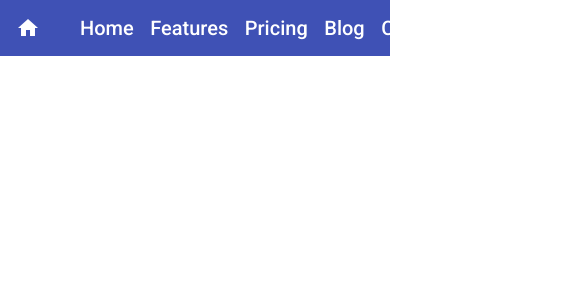
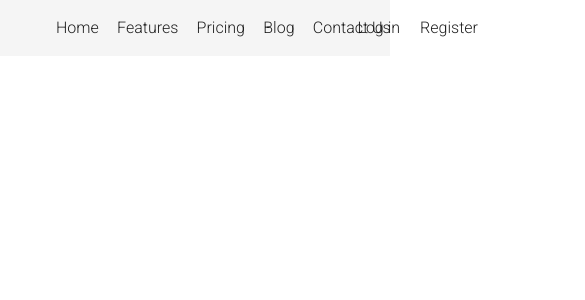
Before and after one commit to GiselleBarbosa/html-css-landing-page, an Angular app: page / in a window 390 px wide. Shown: the top 300 px of the page, 585 px wide, since content can reach past the window. Built offline with nearby package versions, Linux system fonts and the light colour scheme.

Commit message:
feat: responsividade minima navbar

```diff
--- a/src/app/app.module.ts
+++ b/src/app/app.module.ts
@@ -9,6 +9,8 @@ import { NavbarComponent } from './navbar/navbar.component';
 import { MatIconModule } from '@angular/material/icon';
 import { MatToolbarModule } from '@angular/material/toolbar';
 
+import {MatMenuModule} from '@angular/material/menu'
+
 @NgModule({
   declarations: [
     AppComponent,
@@ -19,7 +21,8 @@ import { MatToolbarModule } from '@angular/material/toolbar';
     AppRoutingModule,
     BrowserAnimationsModule,
     MatIconModule,
-    MatToolbarModule
+    MatToolbarModule,
+    MatMenuModule
   ],
   providers: [],
   bootstrap: [AppComponent]
--- a/src/app/navbar/navbar.component.html
+++ b/src/app/navbar/navbar.component.html
@@ -1,22 +1,23 @@
-<mat-toolbar color="primary">
+<mat-toolbar>
 
   <div class="container">
+
     <div id="icon-home">
-      <mat-icon>home</mat-icon></div>
-
+      <mat-icon>bubble_chart</mat-icon>LEZIR
+    </div>
 
     <ul class="menu-central">
       <li>Home</li>
       <li>Features</li>
       <li>Pricing</li>
       <li>Blog</li>
-      <li>Contact us</li>
+      <li>Contact Us</li>
     </ul>
-
 
     <ul class="menu-end">
       <li>Log in</li>
       <li>Register</li>
     </ul>
+
   </div>
 </mat-toolbar>
--- a/src/app/navbar/navbar.component.scss
+++ b/src/app/navbar/navbar.component.scss
@@ -4,27 +4,46 @@
 }
 
 li {
-  margin-right: 5%;
   cursor: pointer;
 }
 
 .container {
   display: flex;
-  justify-content: space-between;
+  justify-content: space-around;
   width: 100%;
 }
 
 #icon-home {
-  display:inline-flex;
+  display: inline-flex;
   align-items: center;
 }
 
 .menu-central {
   display: flex;
-
+  font-weight: 100;
+}
+.menu-central li {
+  margin-right: 7%;
 }
 
-.menu-end  {
+.menu-end {
   display: flex;
+  font-weight: 100;
+}
+.menu-end li {
+  margin-right: 20%;
+}
 
+@media screen and (max-width: 768px) {
+  #icon-home {
+    display: none;
+  }
+  .menu-central li {
+    font-size: 16px;
+    justify-self: flex-start;
+  }
+  .menu-end li {
+    font-size: 16px;
+    align-items: flex-end;
+  }
 }
```
